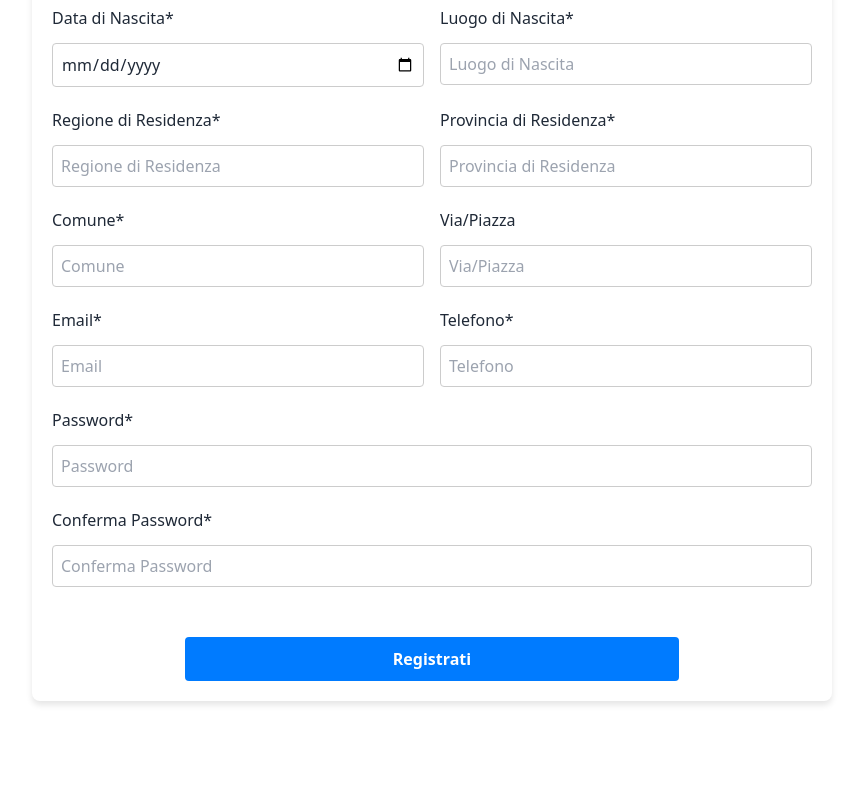
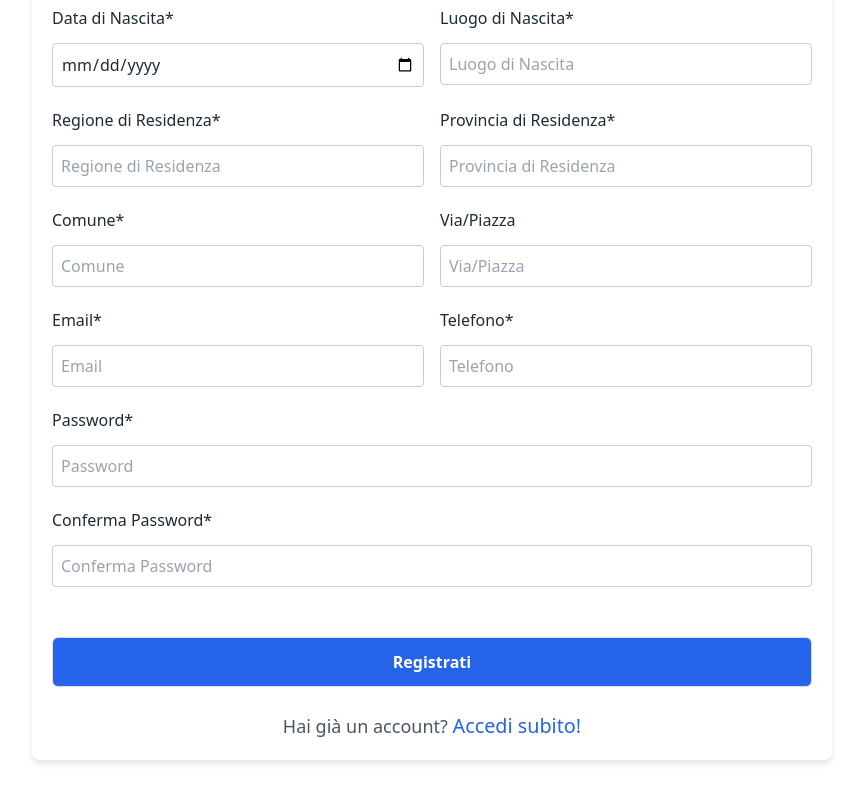
Before and after one commit to arash-96/farmacisti_finder, a React (Vite) app in the folder frontend/: page /register in a window 1280 px wide. Shown: the part 296-1096 px from the top of the page, without its empty margins (208-1071 px from the left). Before the commit the page ends 1037 px from the top, so only its background shows below. Built offline with nearby package versions, Linux system fonts and the light colour scheme; the HTML template or start-up script is replaced by a standard one.

Commit message:
added Non hai un account registrati

```diff
--- a/frontend/src/components/Forms.jsx
+++ b/frontend/src/components/Forms.jsx
@@ -1,7 +1,7 @@
 import { useState } from "react";
 import PropTypes from "prop-types";
 import api from "../api";
-import { useNavigate } from "react-router-dom";
+import { useNavigate, Link } from "react-router-dom";
 import { ACCESS_TOKEN, REFRESH_TOKEN } from "../constants";
 import "../styles/Form.css";
 import Loading from "../components/Loading";
@@ -328,9 +328,20 @@ function Form({ route, method }) {
       </div>
       {loading && <Loading />}
       <div className="button-container">
-        <button className="form-button" type="submit">
+        <button
+          className="w-full p-3 bg-blue-600 text-white rounded-md hover:bg-blue-700 transition duration-200 ease-in-out"
+          type="submit"
+        >
           Registrati
         </button>
+      </div>
+      <div className="text-center">
+        <p className="text-lg text-gray-600">
+          Hai già un account?{" "}
+          <Link to="/login_email" className="text-blue-600 hover:underline">
+            Accedi subito!
+          </Link>
+        </p>
       </div>
     </form>
   );
```
